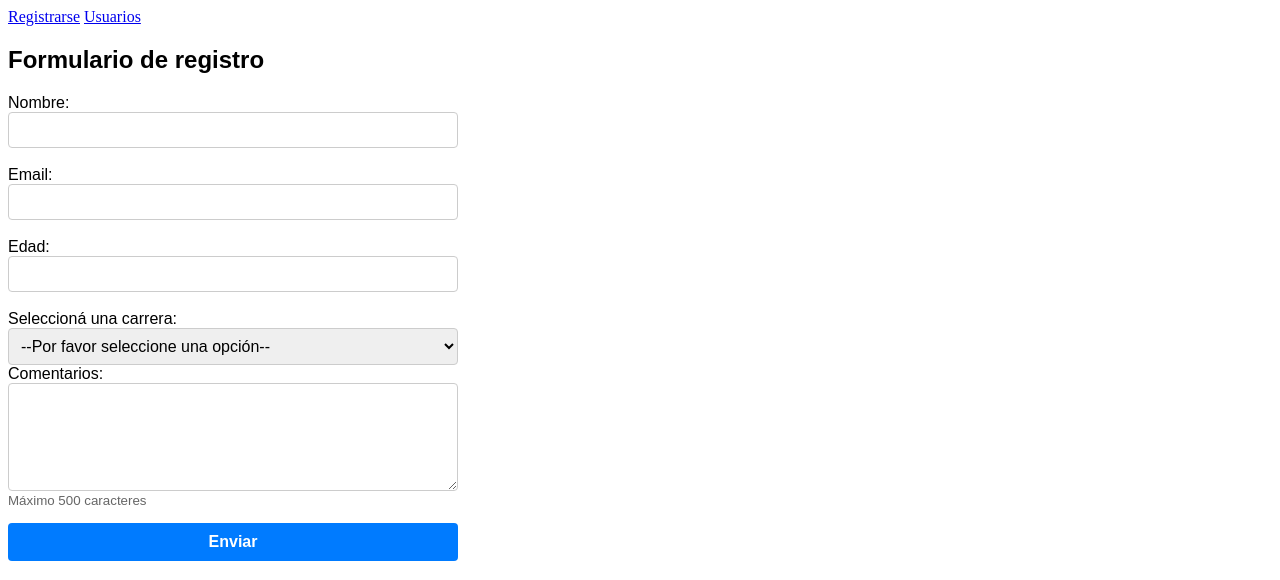
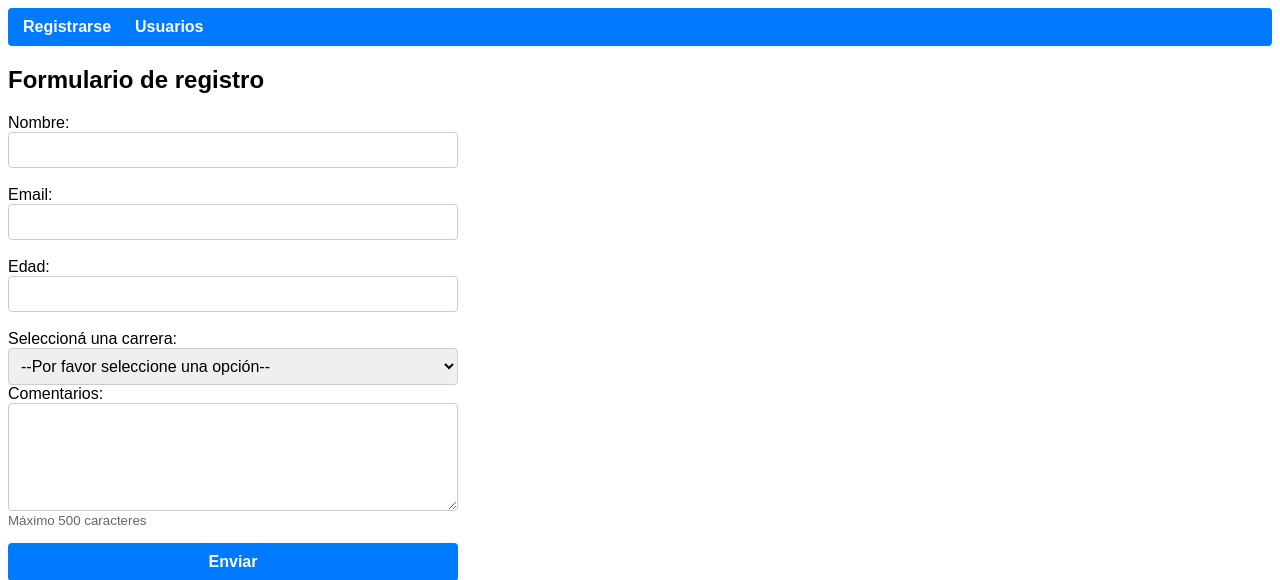
Before and after one commit to matias-ac/tp-desarrollo-nube-flask-jinja2, a Flask app: page / in a window 1280 px wide. Shown: the top 580 px of the page. Run offline with Flask 3, Linux system fonts and the light colour scheme.

Commit message:
agrega estilos para menu nav y listado de usuarios registrados

```diff
--- a/static/css/styles.css
+++ b/static/css/styles.css
@@ -63,3 +63,48 @@ button:hover {
   font-family: sans-serif;
   font-size: 1rem;
 }
+
+/* -- Estilos de navegación -- */
+
+nav {
+  background-color: #007bff;
+  padding: 10px 15px;
+  margin-bottom: 20px;
+  border-radius: 4px;
+}
+
+nav a {
+  color: white;
+  text-decoration: none;
+  margin-right: 20px;
+  font-family: sans-serif;
+  font-weight: bold;
+}
+
+nav a:hover {
+  text-decoration: underline;
+}
+
+/* -- Estilos de la tabla -- */
+
+table {
+  width: 100%;
+  max-width: 800px;
+  border-collapse: collapse;
+  font-family: sans-serif;
+}
+
+th, td {
+  border: 1px solid #ccc;
+  padding: 8px 12px;
+  text-align: left;
+}
+
+th {
+  background-color: #007bff;
+  color: white;
+}
+
+tr:nth-child(even) {
+  background-color: #f2f2f2;
+}
```
